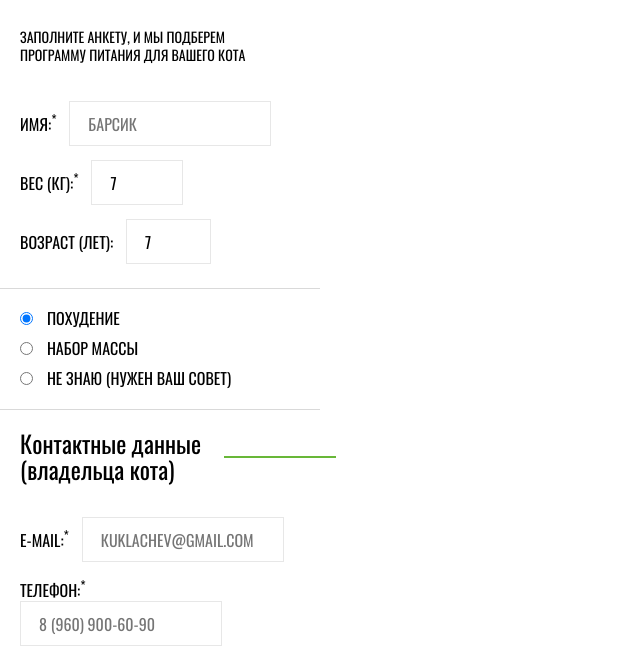
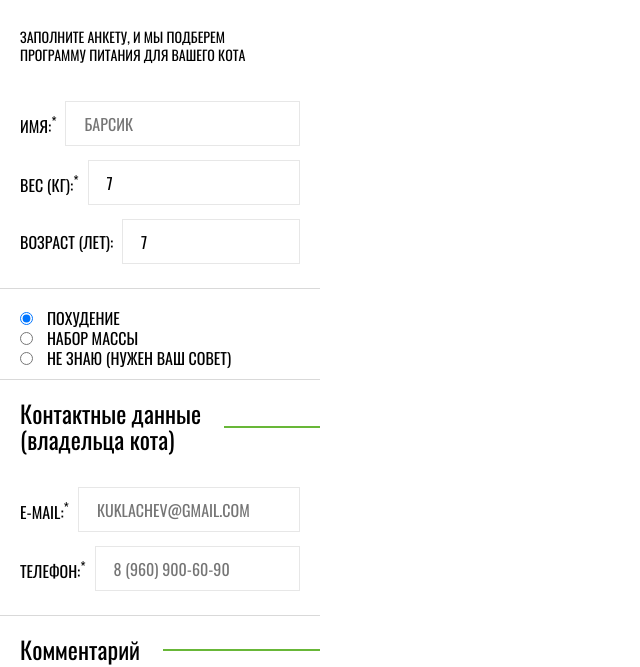
Before and after one commit to lipa88-mk/cat-energy-23, a website: page source/form.html in a window 1280 px wide. Shown: the part 139-806 px from the top of the page, without its empty margins (0-640 px from the left). Drawn offline with nearby package versions, Linux system fonts and the light colour scheme; files that its build step writes are made by us from their sources.

Commit message:
title liner fix

```diff
--- a/source/form.html
+++ b/source/form.html
@@ -28,17 +28,17 @@
         <form action="https://echo.htmlacademy.ru" class="order">
           <fieldset class="order__group">
             <h2 class="visually-hidden">Данные кота</h2>
-            <div>
+            <div class="order__row">
               <label class="order__label" for="cat-name">ИМЯ:<sup>*</sup></label>
               <input class="order__field" placeholder="барсик" id="cat-name" name="cat-name" type="text" required minlength="3" maxlength="20">
             </div>
 
-            <div>
+            <div class="order__row">
               <label class="order__label" for="cat-weight">Вес (кг):<sup>*</sup></label>
               <input class="order__field" id="cat-weight" name="cat-weight" required type="number" min="1" max="100" value="7">
             </div>
 
-            <div>
+            <div class="order__row">
               <label class="order__label" for="cat-age">Возраст (лет):</label>
               <input class="order__field" id="cat-age" name="cat-age" type="number" min="1" max="20" value="7">
             </div>
@@ -63,15 +63,15 @@
           </fieldset>
 
           <fieldset class="order__group">
-            <h2 class="order__title">
-              <span>Контактные данные<br>(владельца кота)</span>
+            <h2 class="order__title liner">
+              <span class="liner__item">Контактные данные<br>(владельца кота)</span>
             </h2>
-            <div>
+            <div class="order__row">
               <label class="order__label" for="mail">E-mail:<sup>*</sup></label>
               <input class="order__field" placeholder="кuklachev@gmail.com" id="mail" name="mail" type="email" required>
             </div>
 
-            <div>
+            <div class="order__row">
               <label class="order__label" for="phone">Телефон:<sup>*</sup></label>
               <input class="order__field" placeholder="8 (960) 900-60-90" id="phone" name="phone" type="tel" required>
               <!-- pattern="\d [0-9] ([0-9]{3}) [0-9]{3}-[0-9]{2}-[0-9]{2}" -->
@@ -79,15 +79,20 @@
           </fieldset>
 
           <fieldset class="order__group">
-            <h2 class="order__title">
-              <span>Комментарий</span>
+            <h2 class="order__title liner">
+              <span class="liner__item">Комментарий</span>
             </h2>
-            <textarea class="order__field" placeholder="Расскажите обо всех повадках кота" name="comment" cols="30" rows="10" ></textarea>
+            <div class="order__row">
+              <textarea class="order__field" placeholder="Расскажите обо всех повадках кота" name="comment" cols="30" rows="10" ></textarea>
+            </div>
           </fieldset>
 
 
           <fieldset class="order__group">
-            <h2 class="order__title"><span>Дополнительно</span></h2>
+            <h2 class="order__title liner">
+              <span class="liner__item">Дополнительно</span>
+            </h2>
+
             <div>
               <input class="order__field order__field--checkbox" id="sugarfree" type="checkbox" name="additional" value="sugarfree" checked>
               <label class="order__label" for="sugarfree" >сахарозаменитель</label>
@@ -111,6 +116,7 @@
           </fieldset>
 
           <input class="order__btn btn" type="submit" value="отправить заявку">
+
           <p class="order__description"><sup>*</sup> — Обязательные поля</p>
         </form>
       </section>
--- a/source/sass/blocks/additional.scss
+++ b/source/sass/blocks/additional.scss
@@ -1,20 +1,6 @@
 .additional__title {
+  margin-bottom: 36px;
   @include title (24px, 24px);
-  margin-bottom: 36px;
-  display: inline-block;
-  background-color: #fff;
-  padding-right: 22px;
-  position: relative;
-
-  &::before {
-    content: '';
-    width: 122%;
-    height: 2px;
-    background-color: $green;
-    position: absolute;
-    z-index: -10;
-    top: 15px;
-  }
 }
 
 .additional__list {
--- a/source/sass/blocks/feedback.scss
+++ b/source/sass/blocks/feedback.scss
@@ -1,6 +1,3 @@
-// .feedback {
-
-// }
 .feedback__text {
   @include uppertext(14px, 18px);
   margin-bottom: 17px;
--- /dev/null
+++ b/source/sass/blocks/liner.scss
@@ -0,0 +1,24 @@
+.liner {
+  margin-left: -$mobile-padding;
+  margin-right: -$mobile-padding;
+  padding-left: $mobile-padding;
+  width: 100%;
+  position: relative;
+}
+
+.liner__item {
+  background-color: #fff;
+  padding-right: 23px;
+  display: inline-block;
+
+  &::before {
+    content: "";
+    display: block;
+    position: absolute;
+    z-index: -1;
+    width: calc(100% + #{$mobile-padding});
+    height: 2px;
+    background-color: $green;
+    top: 50%;
+  }
+}
--- a/source/sass/blocks/order.scss
+++ b/source/sass/blocks/order.scss
@@ -18,25 +18,15 @@
 
 .order__title {
   margin-bottom: 35px;
+  @include title(24px, 26px);
 }
 
-.order__title span {
-  @include title(24px, 26px);
-  position: relative;
-  background-color: #fff;
-  padding-right: 23px;
-  display: inline-block;
-
-  &::before {
-    content: "";
-    display: block;
-    position: absolute;
-    z-index: -1;
-    width: 155%;
-    height: 2px;
-    background-color: $green;
-    top: 50%;
-  }
+.order__row {
+  width: 100%;
+  display: flex;
+  align-items: center;
+  justify-content: space-between;
+  margin-bottom: 14px;
 }
 
 .order__label {
@@ -52,11 +42,11 @@
 
 .order__field {
   @include uppertext(16px, 18px);
-  margin-bottom: 14px;
   border: 1px solid #E7E7E7;
   outline: none;
   padding: 13px 19px 12px 18px;
   background-color: #fff;
+  flex-grow: 1;
 }
 
 // .order__field--radio {
--- a/source/sass/style.scss
+++ b/source/sass/style.scss
@@ -32,6 +32,7 @@
 @import "blocks/product.scss";
 @import "blocks/properties.scss";
 @import "blocks/additional.scss";
+@import "blocks/liner.scss";
 @import "blocks/goods.scss";
 
 // form
```
Also changed, not shown: source/catalog.html (+1 -1 lines).
